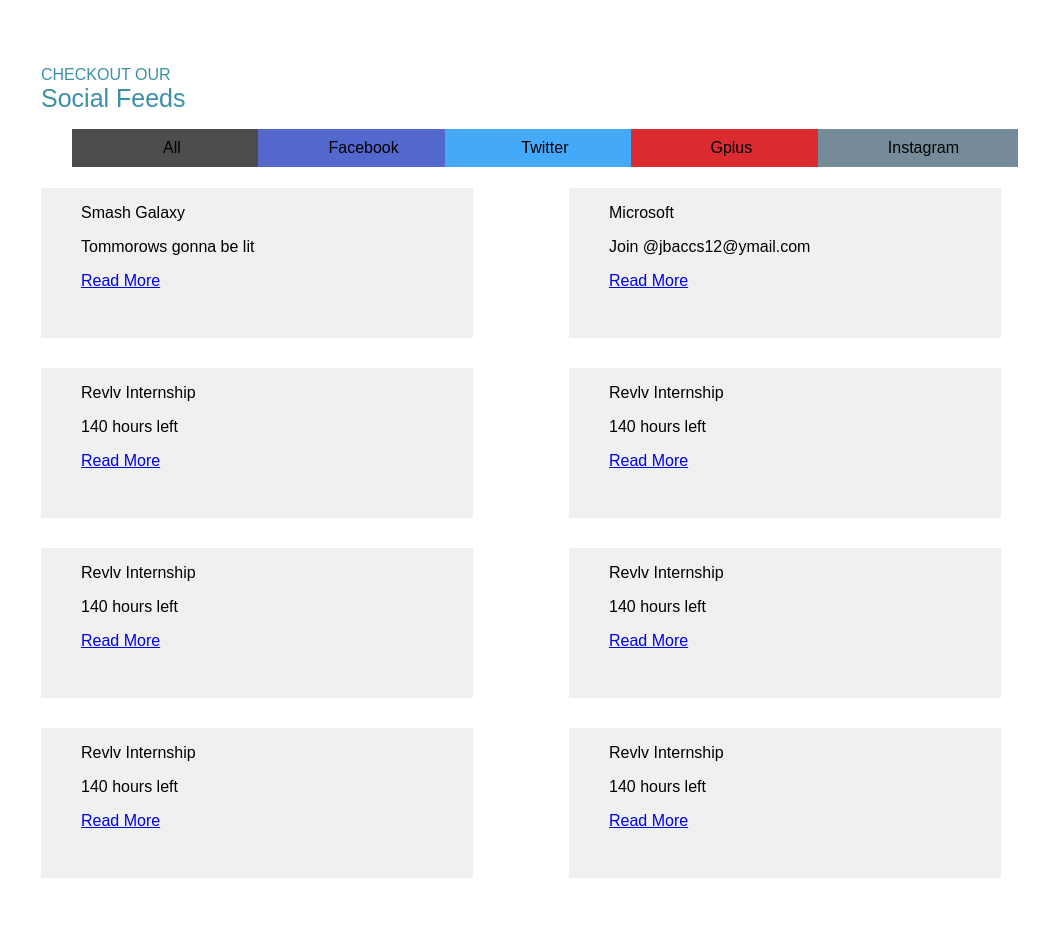
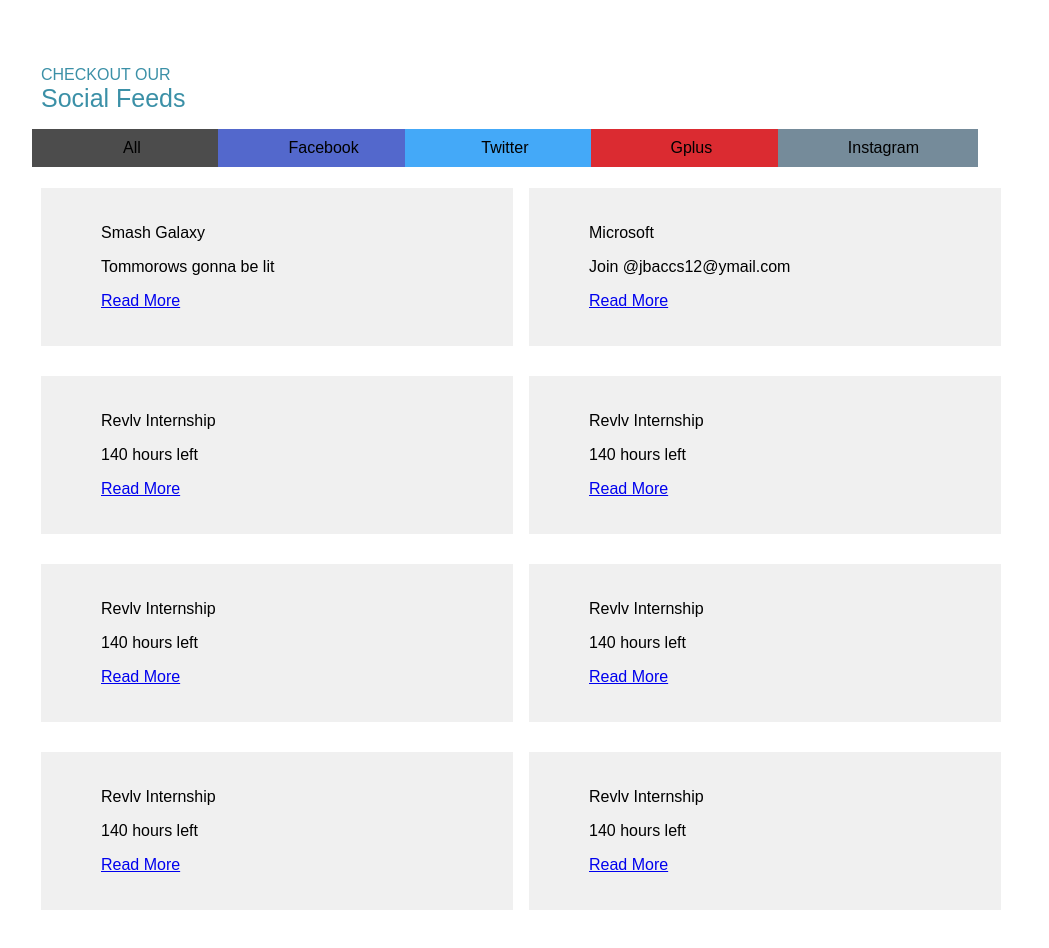
Before and after one commit to baccs12/astoria-palawan, a plain HTML site: page index.html in a window 1280 px wide. Shown: the part 1840-2788 px from the top of the page, without its empty margins (119-1168 px from the left). Before the commit the page ends 2718 px from the top, so only its background shows below. Drawn offline with Linux system fonts and the light colour scheme; some packages are replaced by stand-ins of ours.

Commit message:
map added

```diff
--- a/index.html
+++ b/index.html
@@ -157,5 +157,10 @@
     </div>
 </div>
 
+
+<div class="map">
+<script src='https://maps.googleapis.com/maps/api/js?v=3.exp'></script><div id='gmap_canvas' style='height:500px;width:960px;'></div><style>#gmap_canvas img{max-width:none!important;background:none!important}</style></div><script type='text/javascript'>function init_map(){var myOptions = {zoom:10,center:new google.maps.LatLng(9.984422,118.967217),zoom:14, mapTypeId: google.maps.MapTypeId.ROADMAP};map = new google.maps.Map(document.getElementById('gmap_canvas'), myOptions);marker = new google.maps.Marker({map: map,position: new google.maps.LatLng(9.984422,118.967217)});infowindow = new google.maps.InfoWindow({content:'<strong>Astoria Palawan</strong><br>palawan<br>'});google.maps.event.addListener(marker, 'click', function(){infowindow.open(map,marker);});infowindow.open(map,marker);}google.maps.event.addDomListener(window, 'load', init_map);</script>
+</div>
+
 </body>
 </html>
--- a/style.css
+++ b/style.css
@@ -129,9 +129,10 @@ header nav > ul > li > a > span{
 }
 
 .panel > ul > li:nth-child(2) {
-    font-size: 20px;
+    font-size: 30px;
     margin-bottom: 200px;
     margin-top: 50px;
+    color: #3B90A7;
 }
 
 .panel > ul > li:last-child {
@@ -286,6 +287,7 @@ header nav > ul > li > a > span{
     width: 960px;
     margin:0 auto;
     margin-top: 25px;
+    padding: 0;
 }
 
 .socialfeeds > ul >li {
@@ -339,7 +341,7 @@ header nav > ul > li > a > span{
     list-style: none;
     display: block;
     background: #f0f0f0;
-    height: 150px;
+    padding: 20px;
     width: 45%;
     position: relative;
     float: left;
@@ -359,7 +361,7 @@ header nav > ul > li > a > span{
     list-style: none;
     display: block;
     background: #f0f0f0;
-    height: 150px;
+    padding: 20px;
     width: 45%;
     position: relative;
     float: right;
@@ -375,7 +377,7 @@ header nav > ul > li > a > span{
     list-style: none;
     display: block;
     background: #f0f0f0;;
-    height: 150px;
+    padding: 20px;
     width: 45%;
     position: relative;
     float: left;
@@ -391,7 +393,7 @@ header nav > ul > li > a > span{
     list-style: none;
     display: block;
     background: #f0f0f0;
-    height: 150px;
+    padding: 20px;
     width: 45%;
     position: relative;
     float: right;
@@ -407,7 +409,7 @@ header nav > ul > li > a > span{
     list-style: none;
     display: block;
     background: #f0f0f0;
-    height: 150px;
+    padding: 20px;
     width: 45%;
     position: relative;
     float: left;
@@ -423,7 +425,7 @@ header nav > ul > li > a > span{
     list-style: none;
     display: block;
     background: #f0f0f0;
-    height: 150px;
+    padding: 20px;
     width: 45%;
     position: relative;
     float: right;
@@ -439,7 +441,7 @@ header nav > ul > li > a > span{
     list-style: none;
     display: block;
     background: #f0f0f0;
-    height: 150px;
+    padding: 20px;
     width: 45%;
     position: relative;
     float: left;
@@ -454,13 +456,19 @@ header nav > ul > li > a > span{
     text-align: left;
     list-style: none;
     display: block;
-    height: 150px;
+    padding: 20px;
     width: 45%;
     position: relative;
     float: right;
     background: #f0f0f0;
+    margin-bottom: 50px;
 }
 
 .box8 > ul {
     list-style: none;
 }
+
+.map {
+    width:100%;
+    height: auto;
+}
```
